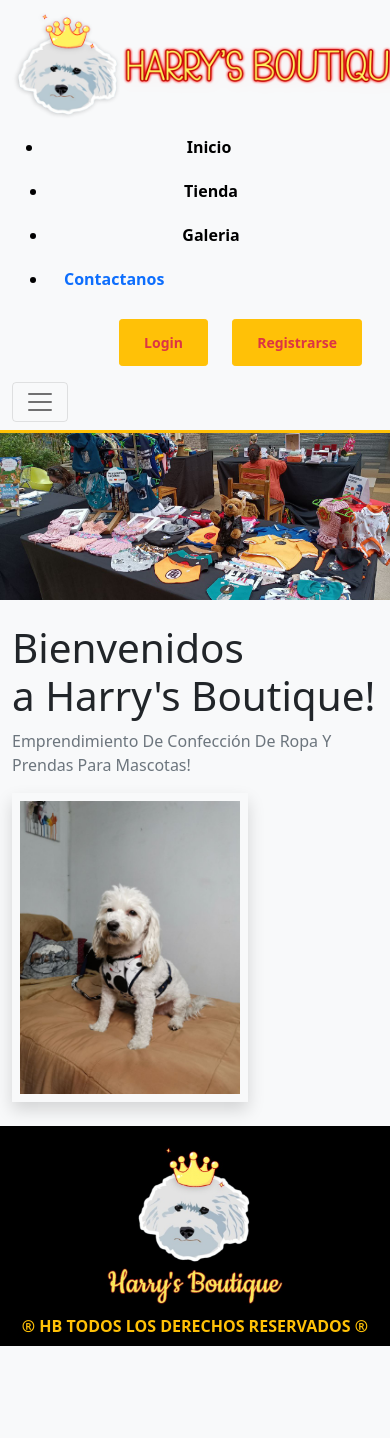
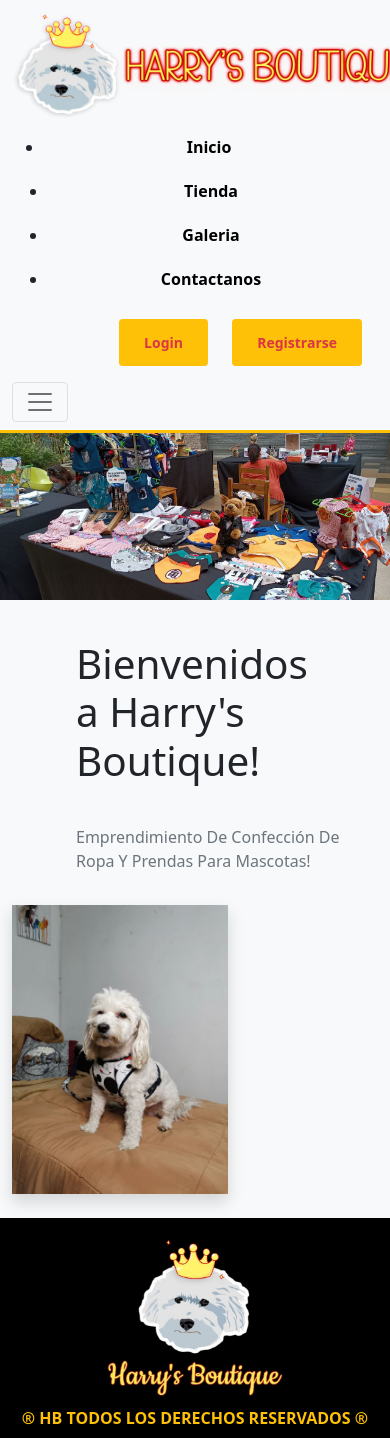
Before and after one commit to felipevega-dev/HarrysDjango, a Django app: page / in a window 390 px wide, after a click that opens the changed part; the page is wider, and only the part inside the window is pictured. Before the commit the page ends 1346 px from the top of that part, so only its background shows below. Run offline with Django 4.2, Linux system fonts and the light colour scheme; parts of the project's set-up code (start-up, migrations or seed data) failed here and were passed over; some libraries are stand-ins or nearby versions.

Commit message:
cositas 6
index completamente responsivo

```diff
--- a/core/static/core/CSS/style.css
+++ b/core/static/core/CSS/style.css
@@ -66,7 +66,7 @@
     transform: scale(1.10);
     transition: 1s filter;
     transition-delay: 1s;
-    color: linear-gradient(to right, #ffa751, #ff5959);
+    color: rgb(226, 7, 7);
 }
 
 .navlogin{
@@ -81,6 +81,29 @@
     color: #f93d37;
 }
 
+.col-md-6 {
+    width: 50%;
+    display: block;
+    margin-left: auto;
+    margin-right: auto;
+  }
+
+#centrador{
+position: relative;
+width: 400px;
+height: 400px;
+background-color: red;
+}
+
+#imagen{
+    position: absolute;
+    width: 100px;
+    top: 0;
+    left: 0;
+    right: 0;
+    bottom: 0;
+    margin: auto;
+}
 /*
 
 .app{
--- a/core/templates/harrys/base.html
+++ b/core/templates/harrys/base.html
@@ -19,7 +19,7 @@
 </head>
 <body class="bg-light">
     <!--Navbar-->
-    <nav class="navbar navbar-expand-md navbar-light bg-light border-3 border-bottom border-warning">
+    <nav class="navbar navbar-expand-xl navbar-light bg-light border-3 border-bottom border-warning">
       <div class="container-fluid">
         <div>
           <a href="{% url 'home' %}" class="navbar-brand">
@@ -29,16 +29,16 @@
         <!--Items-->
         <div id="MenuNavegacion" class="collapse navbar-collapse">
           <ul class="m-1 ms-auto fw-bold" >
-            <li class="navtitulos"><a href="{% url 'home' %}" class="navtitulos nav-link text-center">Inicio</a></li>
+            <li><a href="{% url 'home' %}" class="navtitulos nav-link text-center">Inicio</a></li>
           </ul>
           <ul class="m-1 fw-bold" >
-            <li class="navtitulos"><a href="{% url 'tienda' %}" class="nav-link navtitulos text-center">Tienda</a></li>
+            <li><a href="{% url 'tienda' %}" class="nav-link navtitulos text-center">Tienda</a></li>
           </ul>
           <ul class="m-1 fw-bold ">
-            <li class="navtitulos"><a href="{% url 'galeria' %}" class="nav-link navtitulos text-center">Galeria</a></li>
+            <li><a href="{% url 'galeria' %}" class="nav-link navtitulos text-center">Galeria</a></li>
           </ul>
           <ul  class="m-1 fw-bold ">
-            <li class="navtitulos"><a href="{% url 'contacto' %}" class="nav-link navtitulostext-center">Contactanos</a></li>
+            <li><a href="{% url 'contacto' %}" class="nav-link navtitulos text-center">Contactanos</a></li>
           </ul>
         </div>
 
--- a/core/templates/harrys/index.html
+++ b/core/templates/harrys/index.html
@@ -13,21 +13,21 @@
     </div>
     <!--Más items si quiero-->
     <br>
-    <div class="container">
+    <div class="container-fluid">
       <!--Header-->
       <header class="row">
         <div class="col-md-7">
           <!--Saludos-->
-          <h1 class="display-2">
+          <h1 class="display-2 ms-5 p-3">
             <span class="d-block">Bienvenidos</span>
             a Harry's Boutique!
           </h1>
           <!--Trabajo-->
-          <p class="text-muted fw-light text-capitalize">
+          <p class="text-muted fw-light text-capitalize ms-5 p-3">
             Emprendimiento de confección de ropa y prendas para Mascotas!
           </p>
           <!--Redes Sociales-->
-          <div class="d-none d-md-block icons-social-networks">
+          <div class="d-none d-md-block icons-social-networks ms-5 p-3">
             <!--Fb-->
             <a href="https://www.facebook.com/harrys.petshop/" target="_blank" class="bg-facebook">
               <img src="{% static 'core/'%}IMAGENES/icons/facebook.png" alt="Facebook">
@@ -39,8 +39,8 @@
           </div>
         </div>
         <div class="col-8 col-md-4">
-          <div class="photo-frame position-relative shadow">
-          <img src="{% static 'core/' %}IMAGENES/perritomodelo1.jpg"  alt="Bandanas" class="w-100 p-2 imgzoom">
+          <div class="photo-frame shadow col-11">
+            <img src="{% static 'core/' %}IMAGENES/perritomodelo1.jpg"  alt="Bandanas" class="img-fluid">
           </div>
         </div>
       </header>
```
